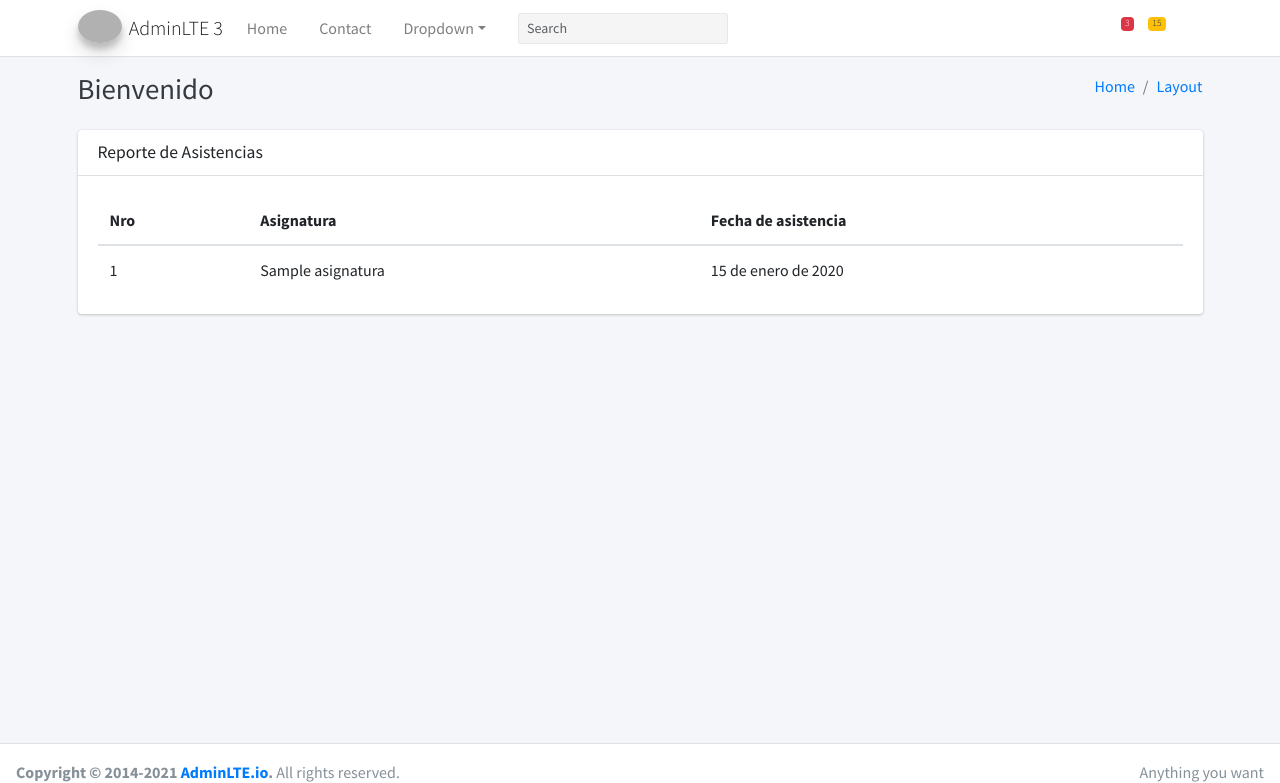
After one commit to SergioJumbo/DjangoProyect, a Django app: page /system/student/report/ in a window 1280 px wide. The commit adds this page. Shown: the top 783 px of the page. Run offline with Django 4.2, Linux system fonts and the light colour scheme; tables that the repository leaves empty hold one stand-in row (values such as "Sample post"); some libraries are stand-ins or nearby versions; grey boxes are pictures that could not be loaded.

Commit message:
generar reporte asistencias

```diff
--- a/app/app/settings.py
+++ b/app/app/settings.py
@@ -137,6 +137,6 @@
 
 DEFAULT_AUTO_FIELD = 'django.db.models.BigAutoField'
 
-LOGIN_REDIRECT_URL = ''
+LOGIN_REDIRECT_URL = 'system/student/report/'
 
 AUTH_USER_MODEL = 'usuario.Usuario'
--- a/app/app/urls.py
+++ b/app/app/urls.py
@@ -14,15 +14,15 @@
     2. Add a URL to urlpatterns:  path('blog/', include('blog.urls'))
 """
 from django.contrib import admin
-from django.urls import path
+from django.urls import path, include
 
-from core.asistencias.views import home, login
+from core.asistencias.views_old import home, login
 from core.login.views import LoginFormView
 
 urlpatterns = [
-    path('', home, name='home'),
+    path('', LoginFormView.as_view()),
     path('admin/', admin.site.urls, name='admin'),
+    path('system/', include('core.asistencias.urls'), name='system'),
     path('login/', LoginFormView.as_view(), name='login')
-    #path('login/', include('asistencias.urls'))
 
 ]
--- /dev/null
+++ b/app/core/asistencias/templates/reporte/list.html
@@ -0,0 +1,33 @@
+{% extends 'body.html' %}
+{% block content %}
+    <div class="card card-default">
+        <div class="card-header">
+            <h3 class="card-title">
+                <i class="fas fa-exclamation-triangle"></i>
+                {{ title }}
+            </h3>
+        </div>
+    <div class="card-body">
+        <table class="table">
+  <thead>
+    <tr>
+      <th scope="col">Nro</th>
+      <th scope="col">Asignatura</th>
+      <th scope="col">Fecha de asistencia</th>
+    </tr>
+  </thead>
+  <tbody>
+  {% for item in reporte %}
+<tr>
+      <td>{{ item.id }}</td>
+      <td>{{ item.asignatura.nombre }}</td>
+      <td>{{ item.fecha }}</td>
+    </tr>
+  {% endfor %}
+
+
+  </tbody>
+</table>
+    </div>
+    </div>
+{% endblock %}
--- a/app/core/asistencias/urls.py
+++ b/app/core/asistencias/urls.py
@@ -1,8 +1,7 @@
 
 from django.urls import path
+from core.asistencias.views.reporte.view import reporte_list
 
-from core.asistencias.views import logDocente, logEstudiante
 urlpatterns = [
-    path('docente/', logDocente),
-    path('estudiante/', logEstudiante)
+    path('student/report/', reporte_list, name= 'reporte_list')
 ]
--- /dev/null
+++ b/app/core/asistencias/views/reporte/view.py
@@ -0,0 +1,11 @@
+from django.shortcuts import render
+
+from core.asistencias.models import RegistroAsistencia
+
+
+def reporte_list(request):
+    data = {
+        'title':'Reporte de Asistencias',
+        'reporte': RegistroAsistencia.objects.all()
+    }
+    return render(request, 'reporte/list.html', data)
--- a/app/core/asistencias/views.py
+++ b/app/core/asistencias/views_old.py
@@ -11,10 +11,11 @@
 
 def login(request):
     data = {
+        'title' : 'Iniciar sesión',
         'nombre':'Sergio',
         'u': Universidad.objects.all()[0].nombre
     }
-    return render(request, 'index.html')
+    return render(request, 'login.html', data)
 
 def logDocente(request):
     data = {
--- a/app/core/login/views.py
+++ b/app/core/login/views.py
@@ -8,7 +8,7 @@
 
     def dispatch(self, request, *args, **kwargs):
         if request.user.is_authenticated:
-            return redirect('home')
+            return redirect('/system/student/report/')
         return super().dispatch(request, *args, **kwargs)
 
     def get_context_data(self, **kwargs):
--- a/app/templates/home.html
+++ b/app/templates/home.html
@@ -4,7 +4,7 @@
 <head>
     <meta charset="utf-8">
     <meta name="viewport" content="width=device-width, initial-scale=1">
-    <title>Sistema de Registro de Asistencias</title>
+    <title>{{ title }}</title>
 
     <link rel="stylesheet"
           href="https://fonts.googleapis.com/css?family=Source+Sans+Pro:300,400,400i,700&display=fallback">
--- a/app/templates/index.html
+++ b/app/templates/index.html
@@ -1,5 +1,5 @@
-{% extends 'home.html' %}
+{% extends 'body.html' %}
 
 {% block content %}
-    <h1>hola</h1>
+
 {% endblock %}
```
Also changed, not shown: app/core/login/templates/login.html (+4 -10 lines), app/core/asistencias/views/registro/view.py (added).
